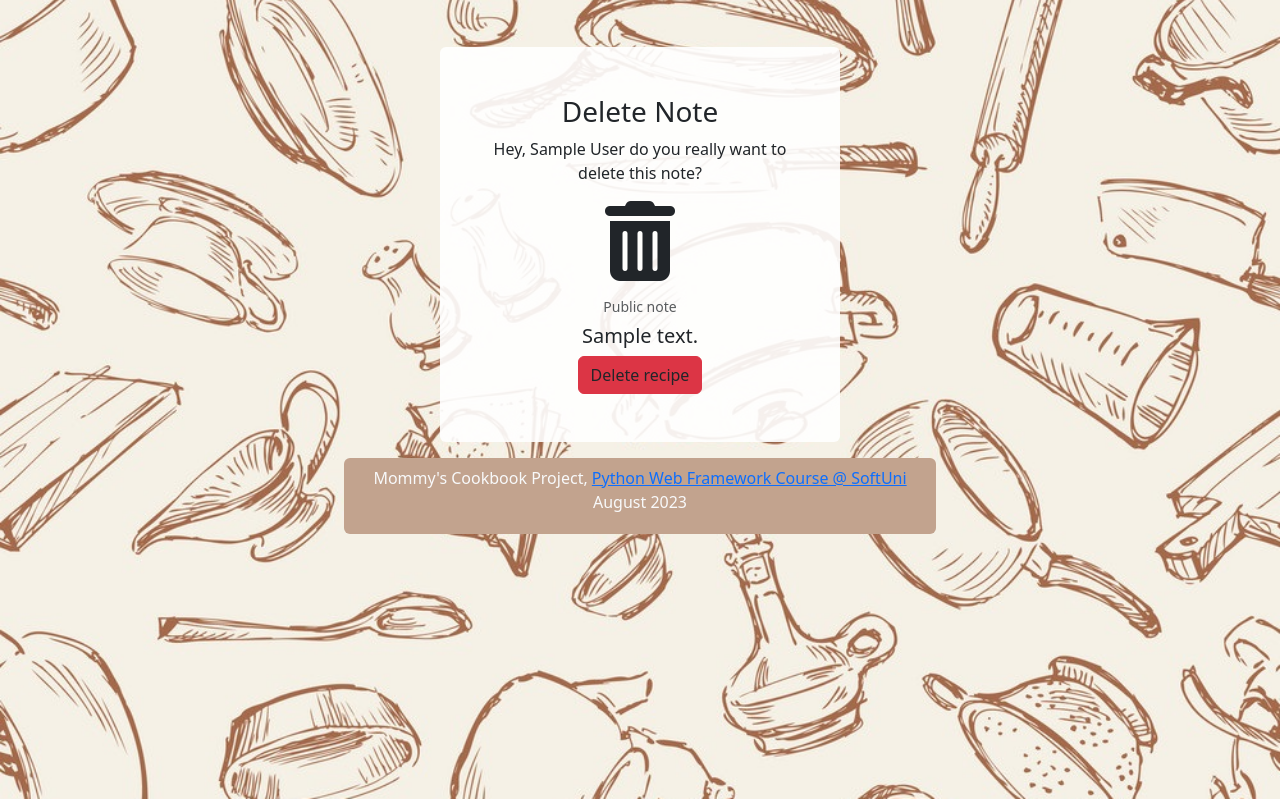
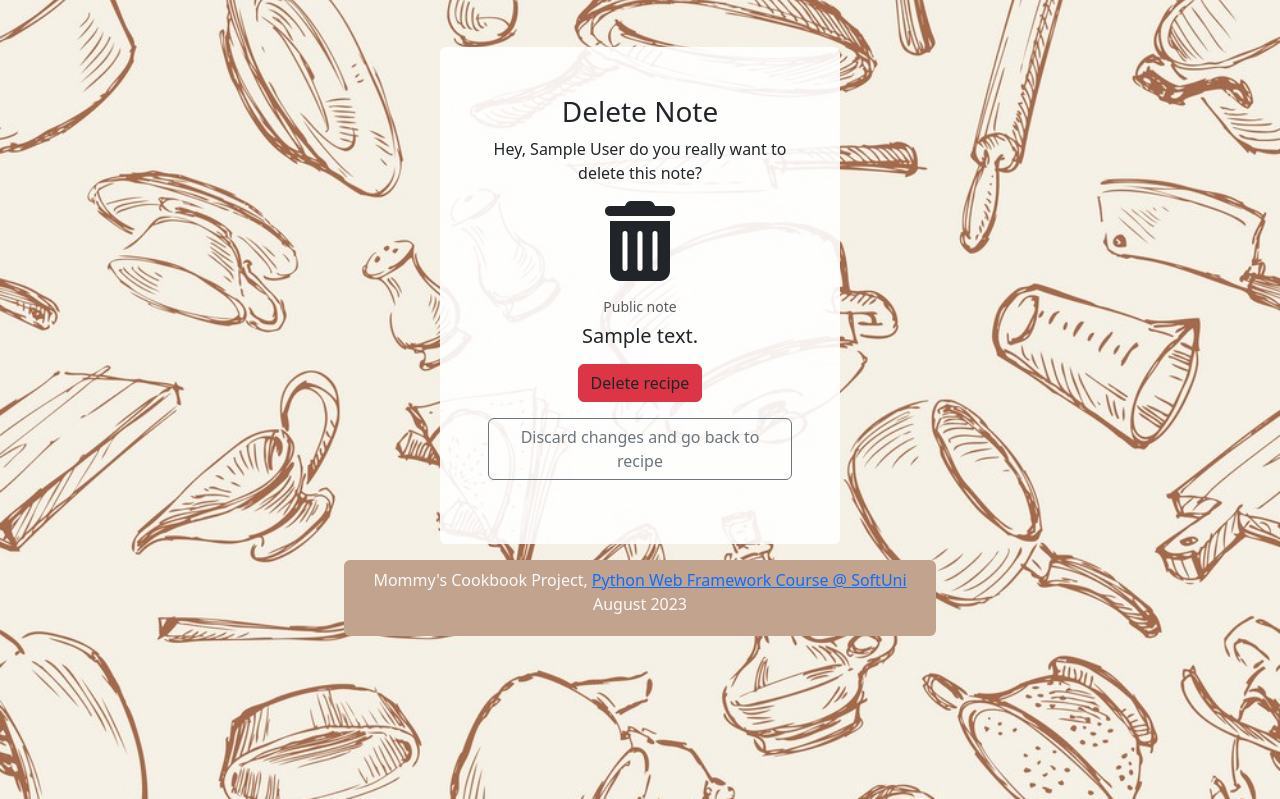
Before and after one commit to dtuleva/MommysCookbookProject, a Django app: page /note_delete/1/ in a window 1280 px wide. Shown: the part 51-850 px from the top of the page. Run offline with Django 4.2, Linux system fonts and the light colour scheme; a user stored in the database is signed in; tables that the repository leaves empty hold one stand-in row (values such as "Sample post"); parts of the project's set-up code (start-up, migrations or seed data) failed here and were passed over; some libraries are stand-ins or nearby versions.

```diff
--- a/MommysCookbookProject/home/templates/home/note_delete.html
+++ b/MommysCookbookProject/home/templates/home/note_delete.html
@@ -15,10 +15,15 @@
     </small></h6>
     <h5> {{ note.note_text }}</h5>
 
-    <form action="{% url 'note_delete' note.pk %}" method="post">
+    <form action="{% url 'note_delete' note.pk %}" method="post" class="my-3">
         <button class="btn btn-danger text-dark">Delete recipe</button>
         {% csrf_token %}
     </form>
+    <p>
+        <a href="{% url 'recipe_details' slug=note.to_recipe.slug %}" class="btn btn-outline-secondary btn-block">
+            Discard changes and go back to recipe
+        </a>
+    </p>
 
 
 {% endblock %}
```
Also changed, not shown: MommysCookbookProject/recipe/views.py (+7 -3 lines), media/recipe_images/20210313_185552.jpg (added).
